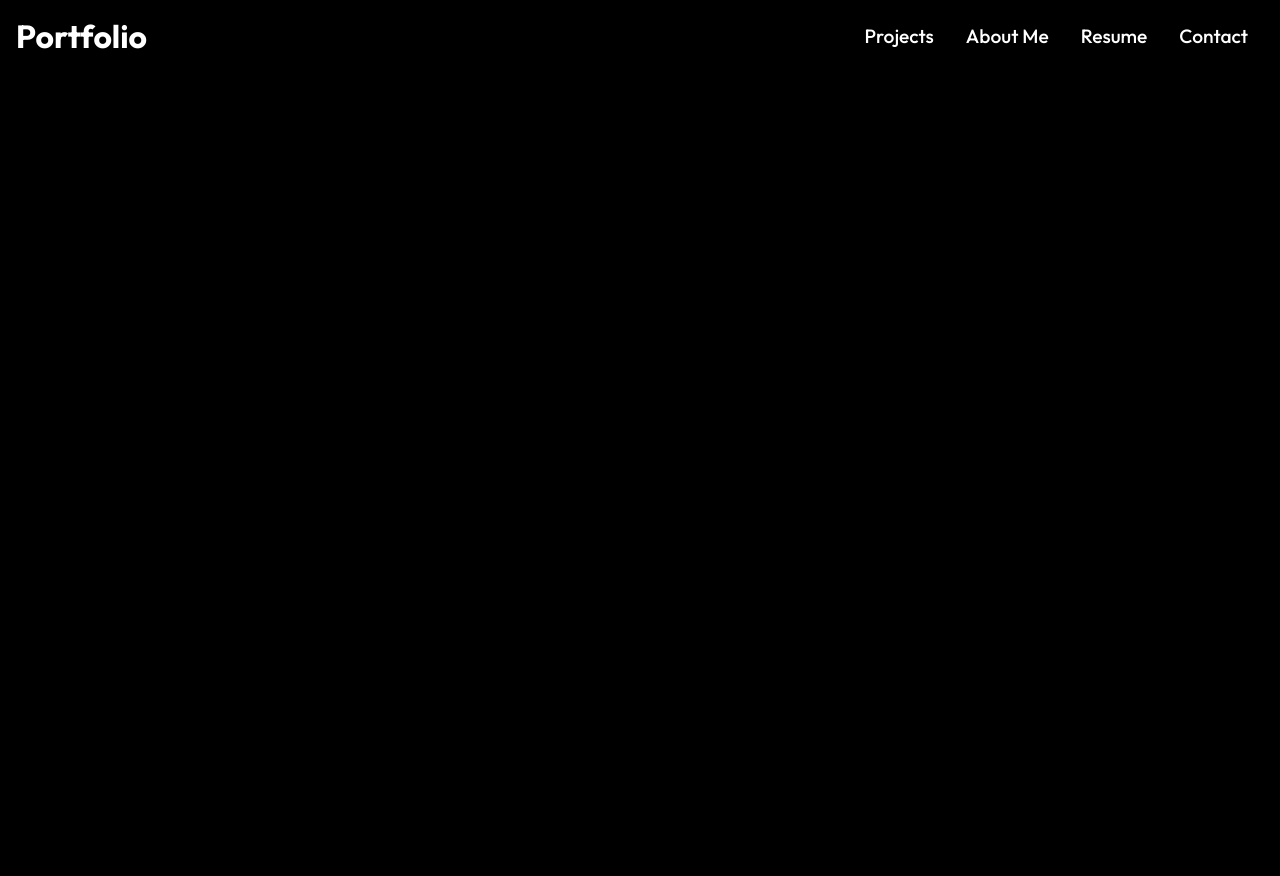
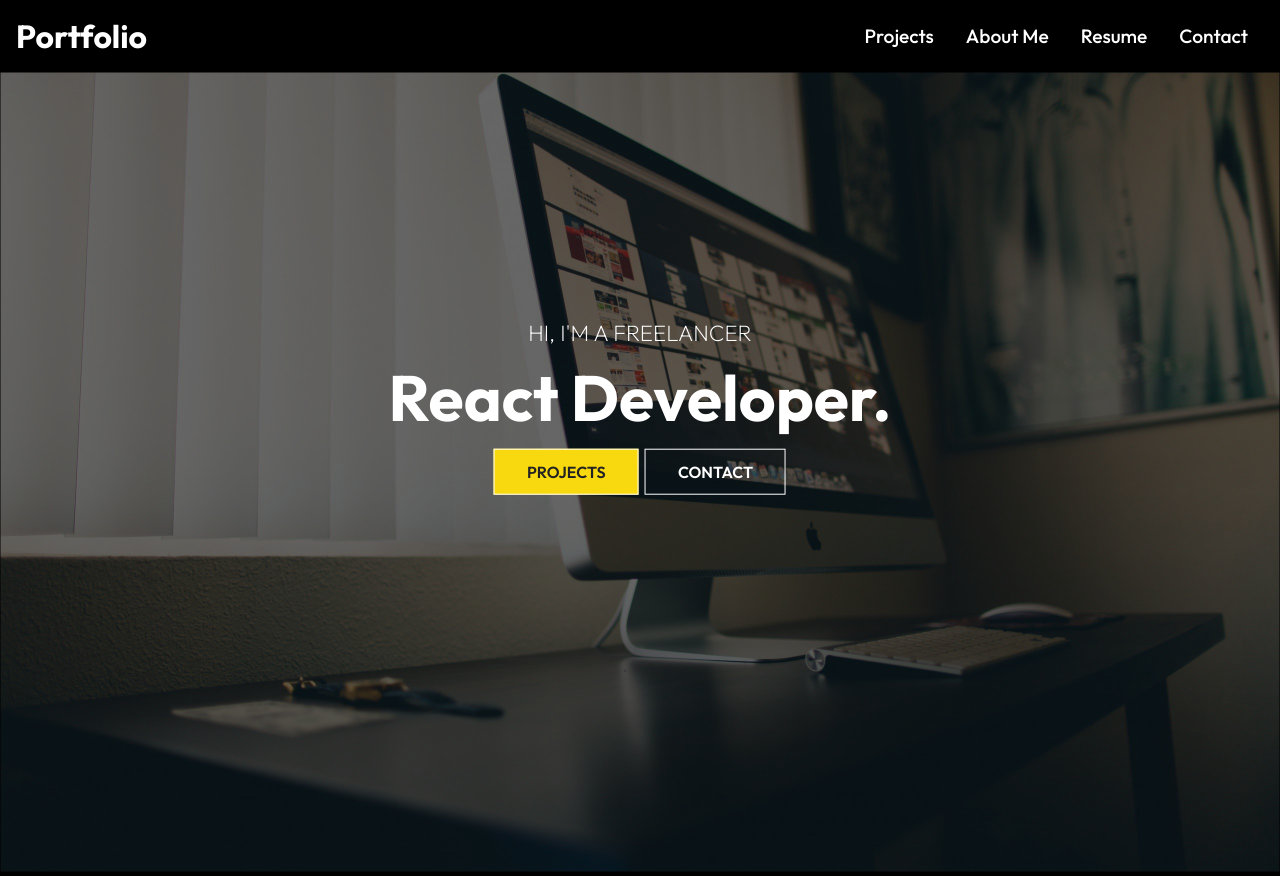
Before and after one commit to Meduion/bwyattdev, a React (Create React App) app: page / in a window 1280 px wide. Before the commit the page ends 800 px from the top, so only its background shows below. Built offline with nearby package versions, Linux system fonts and the light colour scheme; a web font is replaced by a local one.

Commit message:
hero with nav buttons

```diff
--- /dev/null
+++ b/src/components/HeroImg.js
@@ -0,0 +1,29 @@
+import './HeroImgStyles.css';
+
+import React from 'react'
+
+import IntroImg from '../assets/hero-main.jpg';
+
+const HeroImg = ({ currentPage, switchPage }) => {
+  return (
+    <div className='hero'>
+      <div className='mask'>
+        <img className='intro-img' src={IntroImg} alt='Open Computer with Code' />
+      </div>
+      <div className='content'>
+        <p>HI, I'M A FREELANCER</p>
+        <h1>React Developer.</h1>
+        <div>
+          <a href="#Projects" onClick={() => switchPage('Projects')} className={`btn ${currentPage === 'Projects'}`}>
+            Projects
+          </a>
+          <a href="#Contact" onClick={() => switchPage('Contact')} className={`btn btn-light ${currentPage === 'Contact'}`}>
+            Contact
+          </a>
+        </div>
+      </div>
+    </div>
+  )
+}
+
+export default HeroImg
--- /dev/null
+++ b/src/components/HeroImgStyles.css
@@ -0,0 +1,62 @@
+.mask {
+  width: 100%;
+  height: 100vh;
+  position: relative;
+}
+
+.intro-img {
+  width: 100%;
+  height: 100%;
+  background-size: cover;
+  background-position: center;
+  object-fit: cover;
+}
+
+.mask::after {
+  content: "";
+  width: 100%;
+  height: 100%;
+  position: absolute;
+  top: 0;
+  left: 0;
+  background-color: #000;
+  opacity: 0.6;
+}
+
+.hero {
+  height: 100%;
+  width: 100%;
+}
+
+.hero .content {
+  position: absolute;
+  transform: translate(-50%, -50%);
+  top: 50%;
+  left: 50%;
+  text-align: center;
+}
+
+.hero .content h1 {
+  font-size: 4rem;
+  padding: 0.6rem 0 1.5rem;
+}
+
+.hero .content p {
+  font-size: 1.4rem;
+  font-weight: 200;
+  text-transform: uppercase;
+}
+
+.content .btn {
+  margin: 1rem 0.2rem;
+}
+
+@media screen and (max-width: 640px) {
+  .hero .content h1 {
+    font-size: 3rem;
+  }
+
+  .hero .content p {
+    font-size: 1.4rem;
+  }
+}
--- a/src/components/PortfolioContainer.js
+++ b/src/components/PortfolioContainer.js
@@ -5,6 +5,7 @@ import Home from './Home';
 import Projects from './Projects';
 import Resume from './Resume';
 import NavBar from './NavBar';
+import HeroImg from './HeroImg';
 
 function PortfolioContainer() {
   const [currentPage, setCurrentPage] = useState('Home');
@@ -30,6 +31,7 @@ function PortfolioContainer() {
   return (
     <div>
       <NavBar currentPage={currentPage} switchPage={switchPage} />
+      <HeroImg currentPage={currentPage} switchPage={switchPage} />
       {renderPage()}
     </div>
   );
```
Also changed, not shown: src/setupTests.js (added, +5 -0 lines), src/assets/hero-main.jpg (added).
